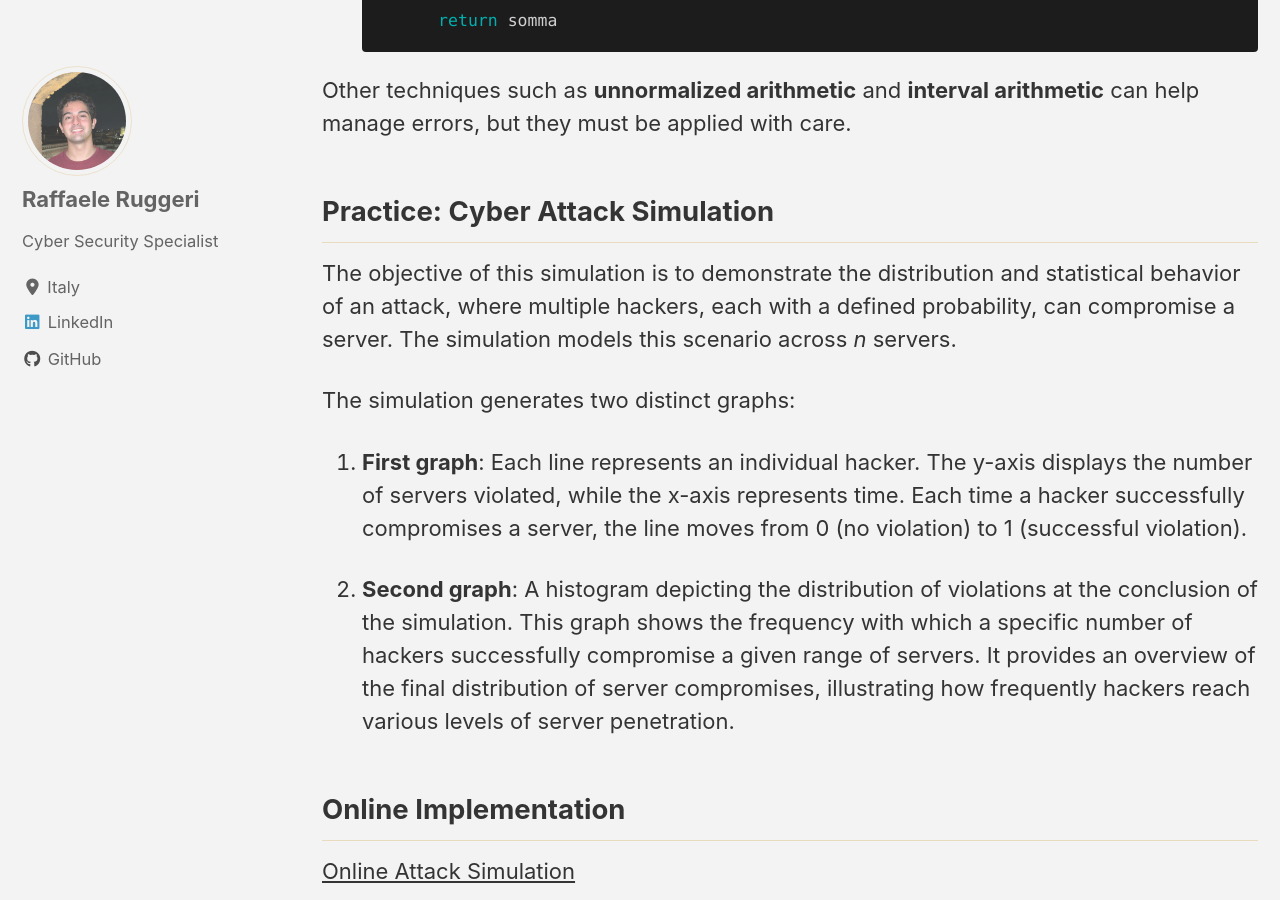
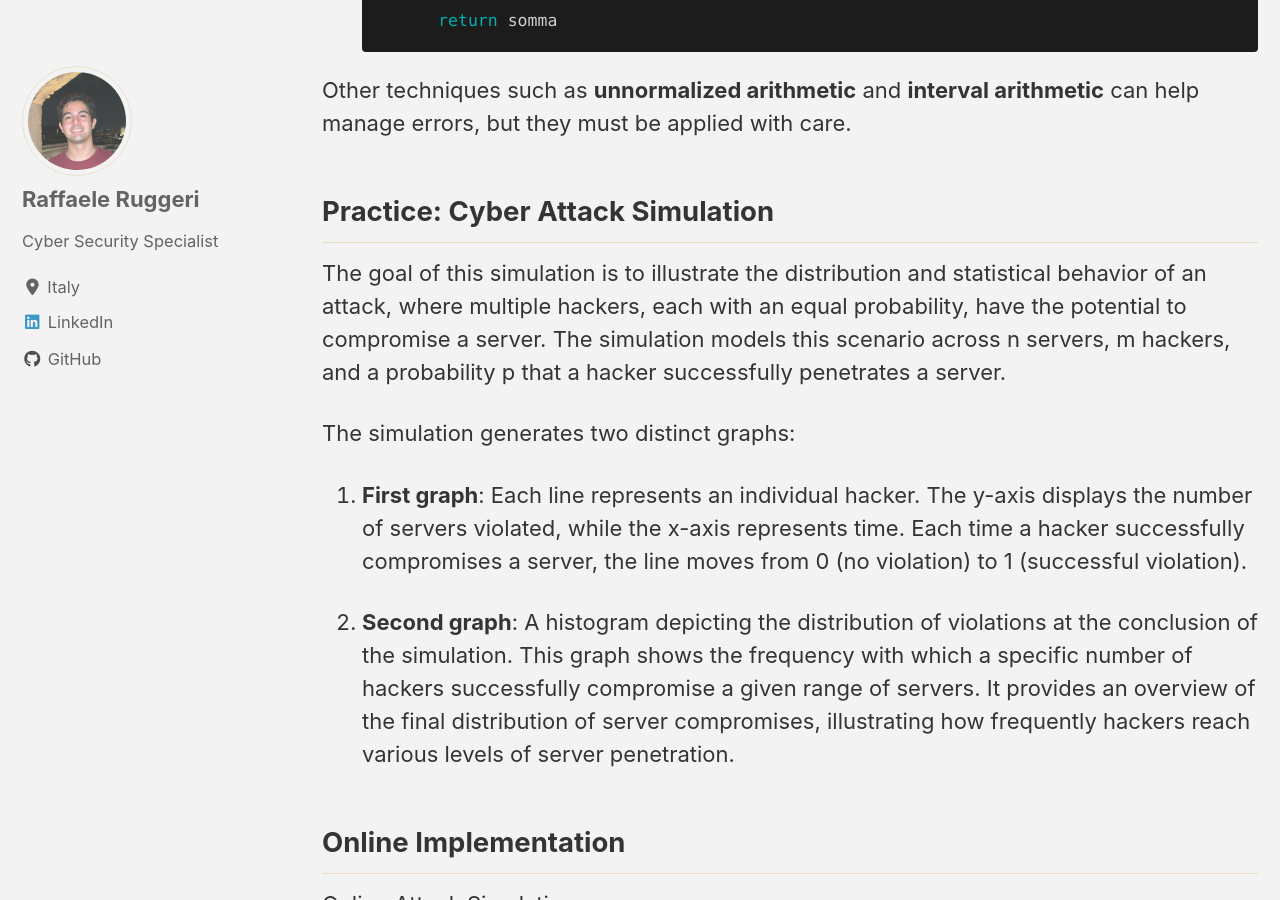
Before and after one commit to Raffo24/raffo24.github.io, a Jekyll site: the page built from _posts/statistics/2022-08-26-hw1.md, in a window 1280 px wide and 900 px high, scrolled down 6355 px. Built offline with Jekyll 4.4.1, drawn with Linux system fonts in a browser that asks for light colours; cached includes are drawn as plain includes; nearby versions of some CDN libraries; formulas are drawn with MathJax 3.

Commit message:
Update 2022-08-26-hw1.md

```diff
--- a/_posts/statistics/2022-08-26-hw1.md
+++ b/_posts/statistics/2022-08-26-hw1.md
@@ -147,7 +147,7 @@
 Other techniques such as **unnormalized arithmetic** and **interval arithmetic** can help manage errors, but they must be applied with care.
 ## Practice: Cyber Attack Simulation
 
-The objective of this simulation is to demonstrate the distribution and statistical behavior of an attack, where multiple hackers, each with a defined probability, can compromise a server. The simulation models this scenario across *n* servers.
+The goal of this simulation is to illustrate the distribution and statistical behavior of an attack, where multiple hackers, each with an equal probability, have the potential to compromise a server. The simulation models this scenario across n servers, m hackers, and a probability p that a hacker successfully penetrates a server.
 
 The simulation generates two distinct graphs:
 
```
